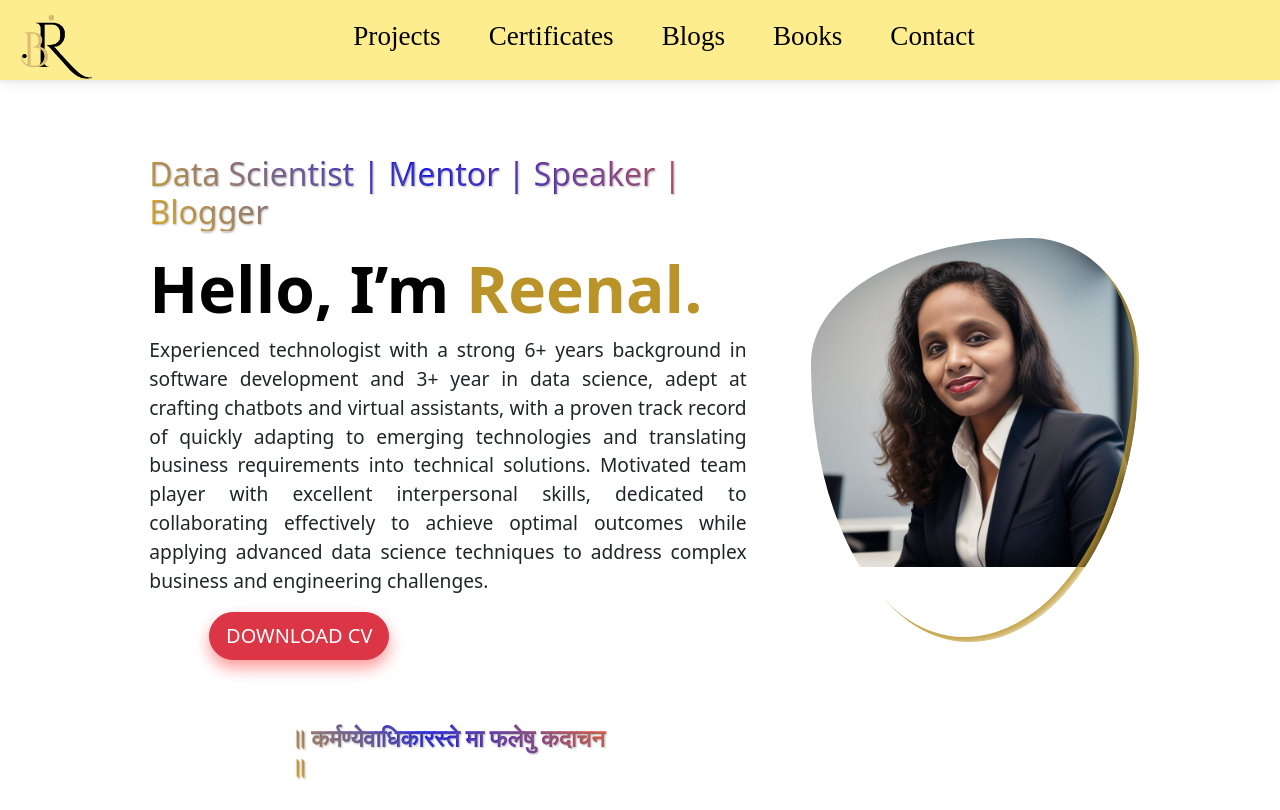
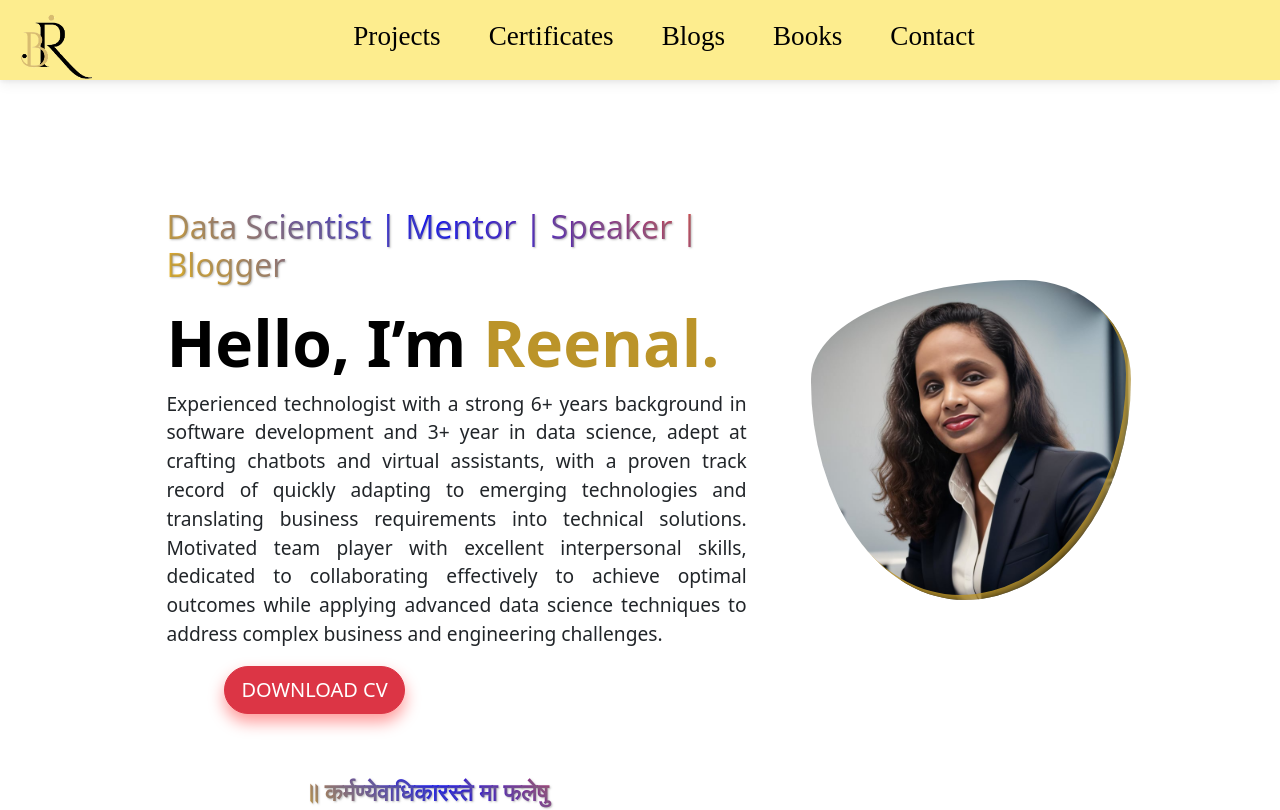
Before and after one commit to himanshuc4u143/reenal-portfolio, a React (Create React App) app: page / in a window 1280 px wide. Shown: the top 810 px of the page. Built offline with nearby package versions, Linux system fonts and the light colour scheme.

Commit message:
changed aboutMe ratios

```diff
--- a/src/components/aboutMe.css
+++ b/src/components/aboutMe.css
@@ -16,8 +16,8 @@
 
 .content1 {
 
-  margin-top: 10%;
-  margin-left: 20%;
+  margin-top: 10vw;
+  margin-left: 13vw;
   display: flexbox;
   text-align: left;
   /* padding-left: 250px; */
@@ -43,8 +43,8 @@
   /* background: plum; */
   /*width: 31.25rem; /* 500px converted to rem */
   /*height: 31.25rem; /* 500px converted to rem */
-  width: 70%;
-  height: 56%;
+  width: 25vw;
+  height: 25vw;
   border-radius: 40% 60% 70% 30% / 40% 50% 60% 50%;
   overflow: hidden;
   animation: morph 3s linear infinite;
```
